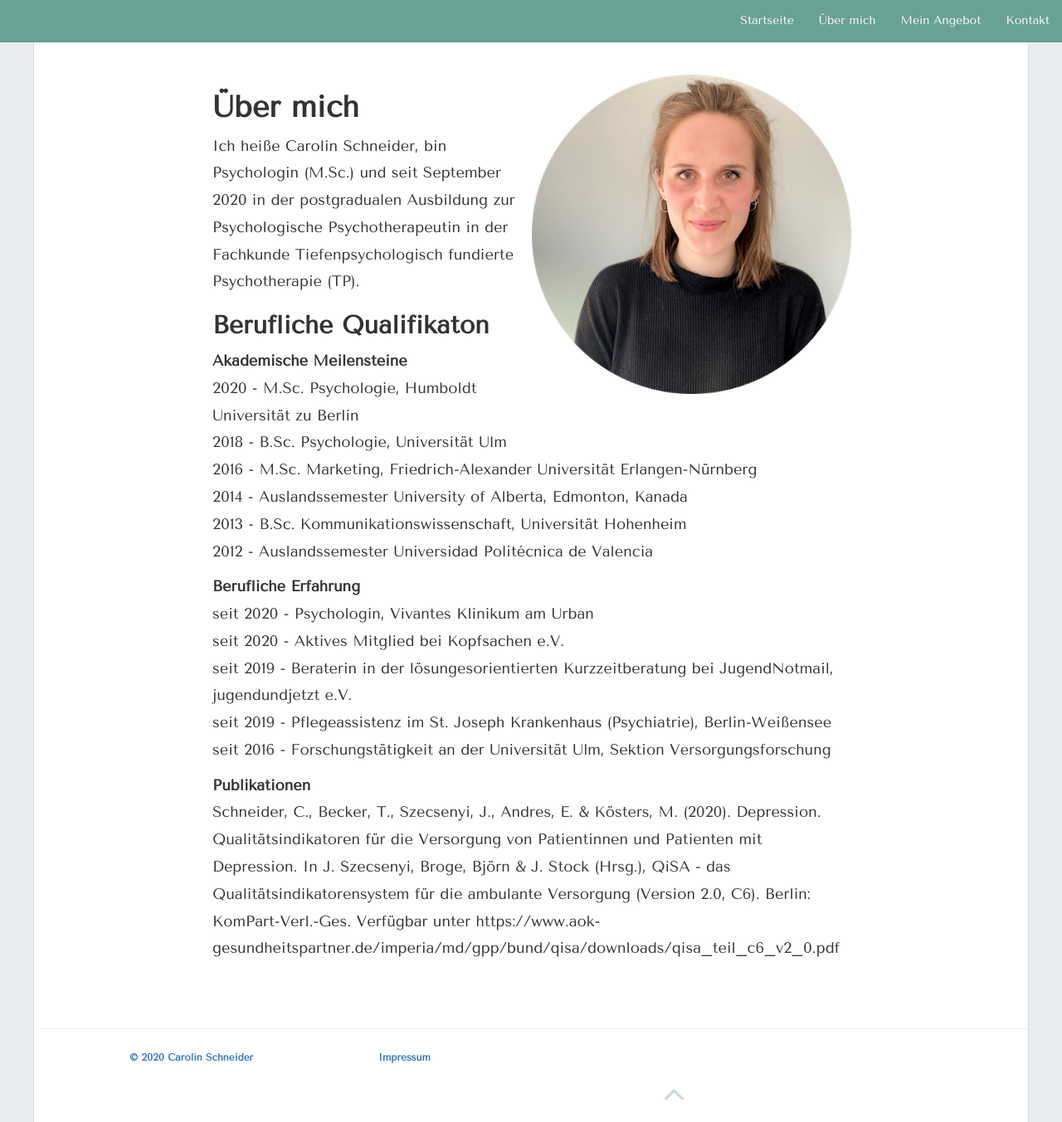
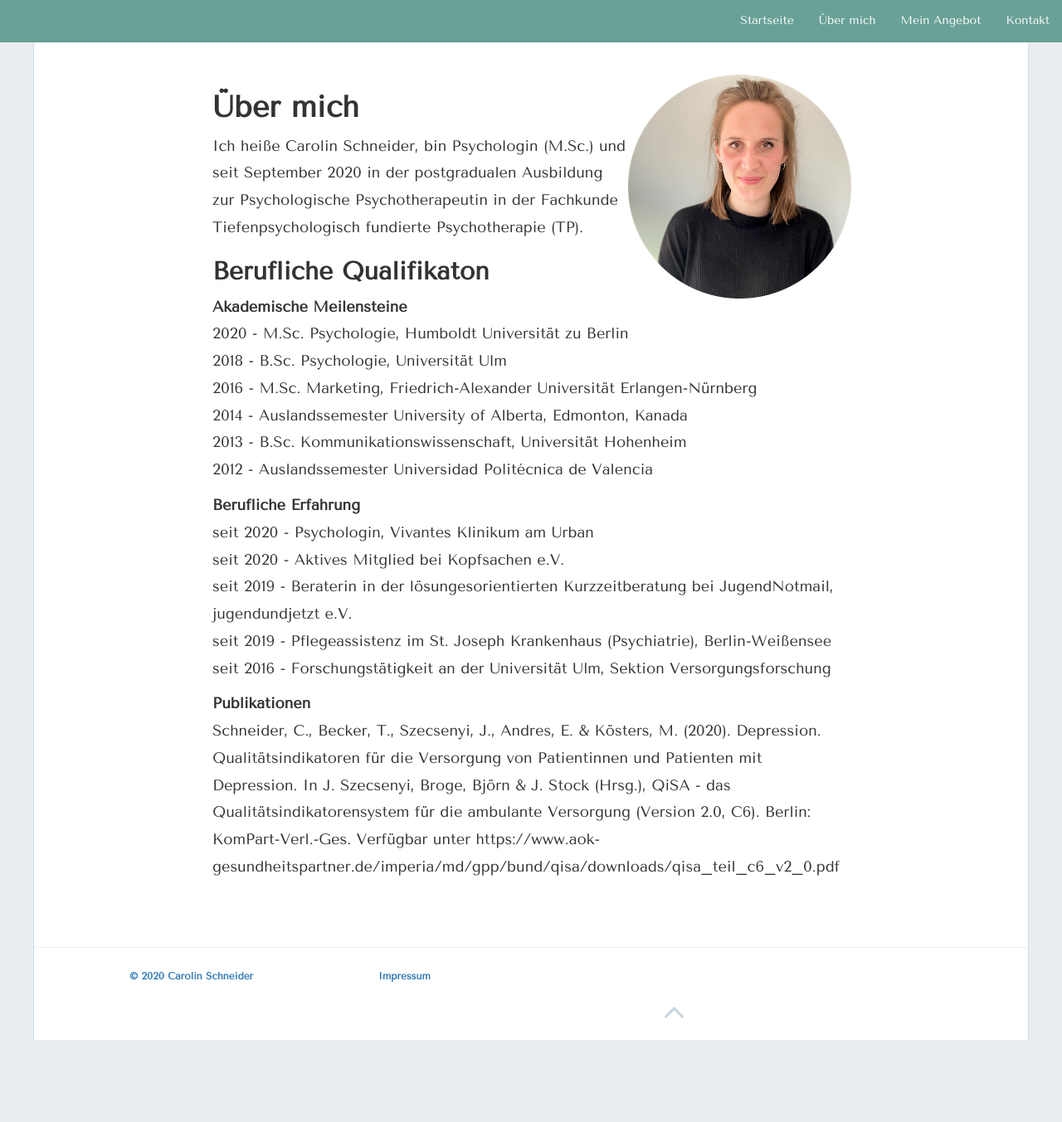
Before and after one commit to carolinschneider/carolinschneider.github.io, a Jekyll site: the page built from about.md, in a window 1280 px wide and 1353 px high. Shown: the whole window at 83% size. Built offline with Jekyll 4.4.1, drawn with Linux system fonts in a browser that asks for light colours; nearby versions of some CDN libraries.

Commit message:
Update about.md

```diff
--- a/about.md
+++ b/about.md
@@ -4,7 +4,7 @@ title: Über mich
 permalink: /about/
 ---
 
-<img src="https://raw.githubusercontent.com/carolinschneider/carolinschneider.github.io/master/img/lini%20(2).png" alt="" style="float:right;width:50%;">
+<img src="https://raw.githubusercontent.com/carolinschneider/carolinschneider.github.io/master/img/lini%20(2).png" alt="" style="float:right;width:35%;">
 
 # Über mich
 Ich heiße Carolin Schneider, bin Psychologin (M.Sc.) und seit September 2020 in der postgradualen Ausbildung zur Psychologische Psychotherapeutin in der Fachkunde Tiefenpsychologisch fundierte Psychotherapie (TP).
```
